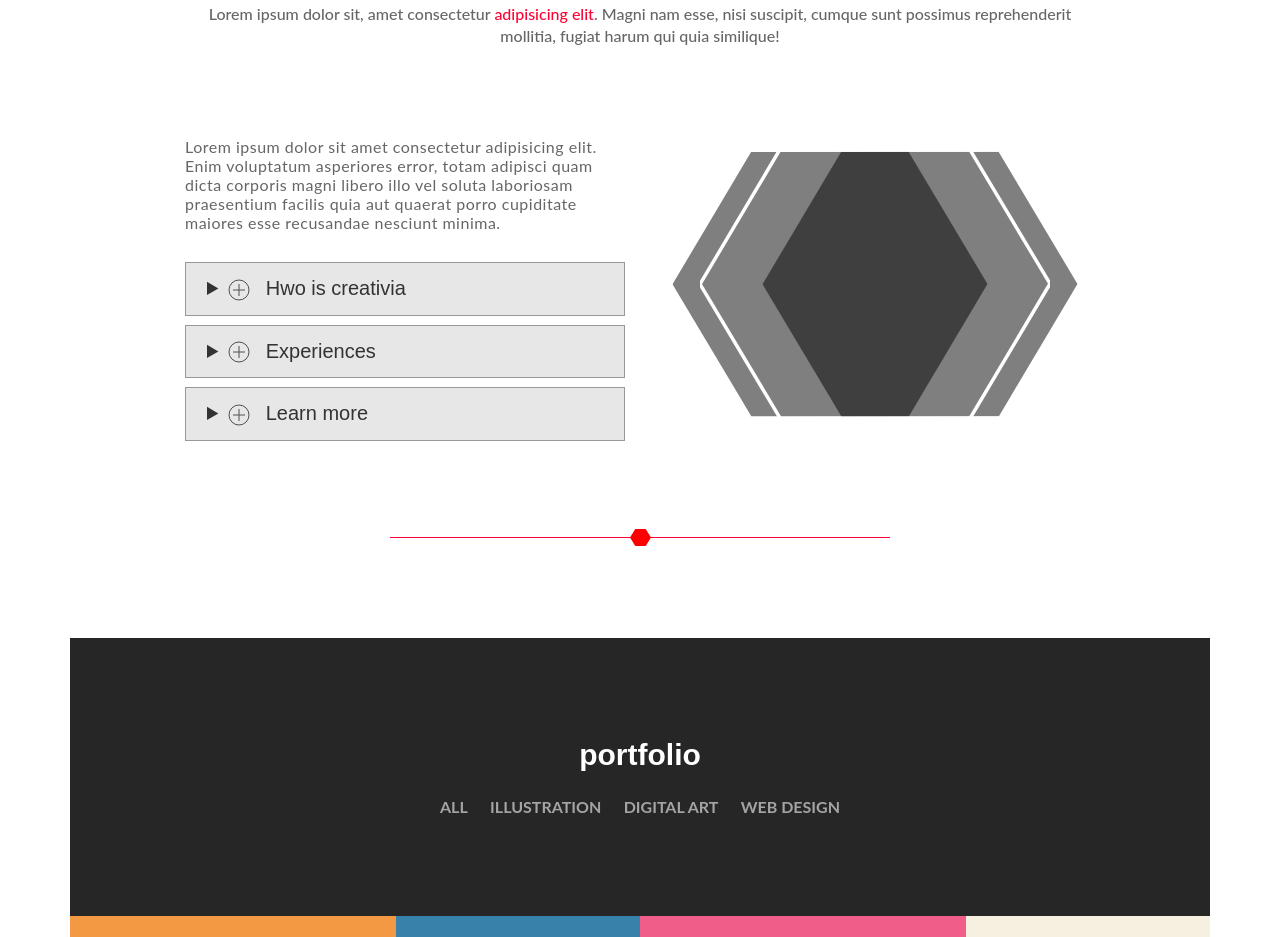
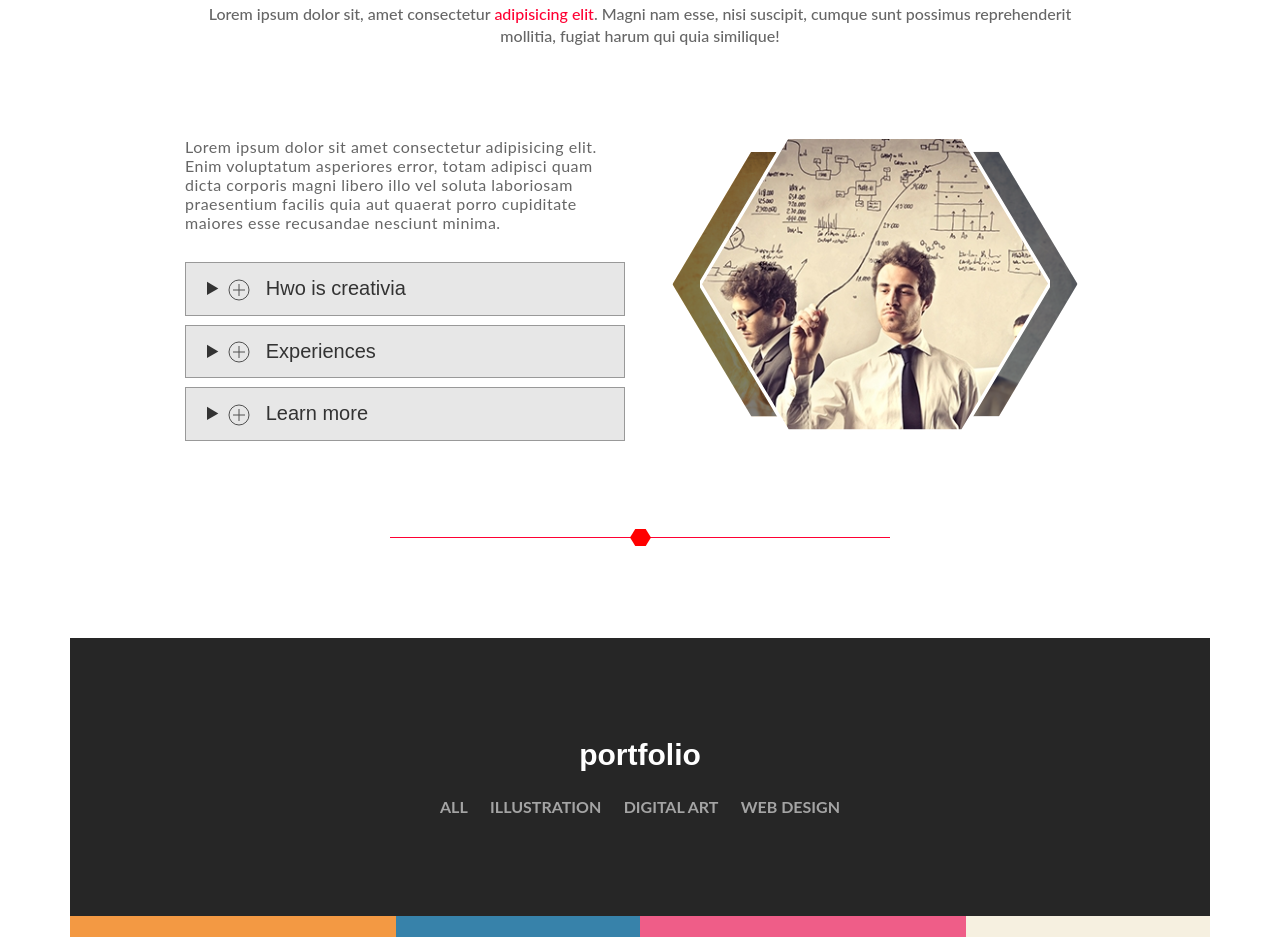
Before and after one commit to Vogusov/Creativia_LP, a plain HTML site: page index.html in a window 1280 px wide. Shown: the part 880-1817 px from the top of the page. Drawn offline with nearby package versions, Linux system fonts and the light colour scheme; the site is published under a folder, as on GitHub Pages, so addresses that start at the root find nothing.

Commit message:
urls corrected

```diff
--- a/index.html
+++ b/index.html
@@ -237,7 +237,7 @@
                         <svg version="1.1" xmlns="http://www.w3.org/2000/svg" viewBox="0 0 300 252">
                             <defs>
                                 <pattern id="img1" patternUnits="userSpaceOnUse" width="100%" height="100%">
-                                    <image xlink:href="/img/about_1.jpg" width="100%"/>
+                                    <image xlink:href="img/about_1.jpg" width="100%"/>
                                 </pattern>
                             </defs>
                             <path fill="url(#img1)"
@@ -250,7 +250,7 @@
                         <svg version="1.1" xmlns="http://www.w3.org/2000/svg" viewBox="0 0 300 252">
                             <defs>
                                 <pattern id="img2" patternUnits="userSpaceOnUse" width="100%" height="100%">
-                                    <image class="img" xlink:href="/img/about_2.jpg" width="100%" />
+                                    <image class="img" xlink:href="img/about_2.jpg" width="100%" />
                                 </pattern>
                             </defs>
                             <path fill="url(#img2)"
@@ -263,7 +263,7 @@
                         <svg version="1.1" xmlns="http://www.w3.org/2000/svg" viewBox="0 0 300 252">
                             <defs>
                                 <pattern id="img3" patternUnits="userSpaceOnUse" width="100%" height="100%">
-                                    <image xlink:href="/img/about_3.jpg" width="100%" />
+                                    <image xlink:href="img/about_3.jpg" width="100%" />
                                 </pattern>
                             </defs>
                             <path fill="url(#img3)"
@@ -433,7 +433,7 @@
 
     <script src="https://unpkg.com/swiper/js/swiper.js"></script>
     <script src="https://unpkg.com/swiper/js/swiper.min.js"></script>
-    <script src="/js/main.js"></script>
+    <script src="js/main.js"></script>
 
     <script>
         // Swiper
```
